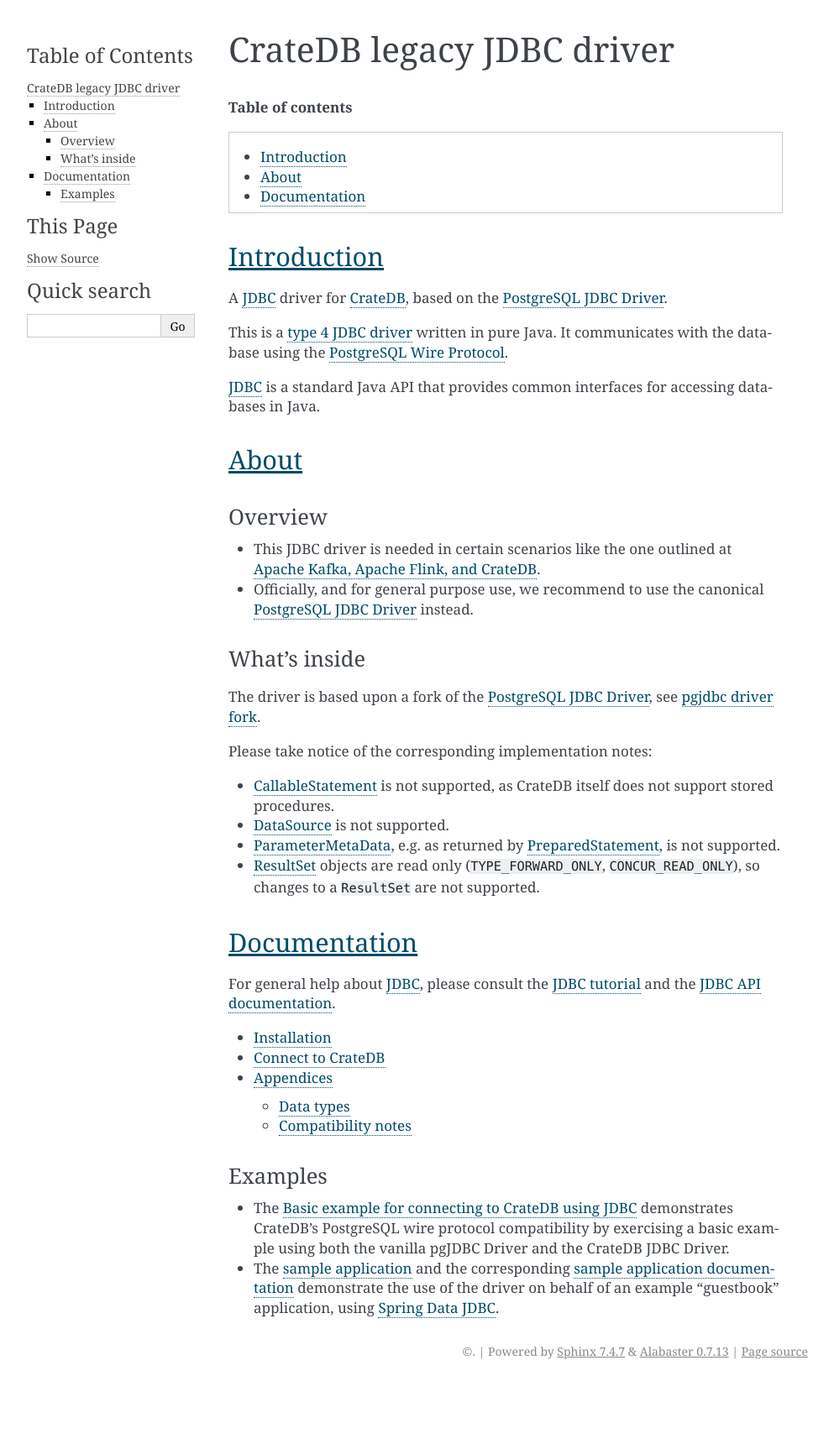
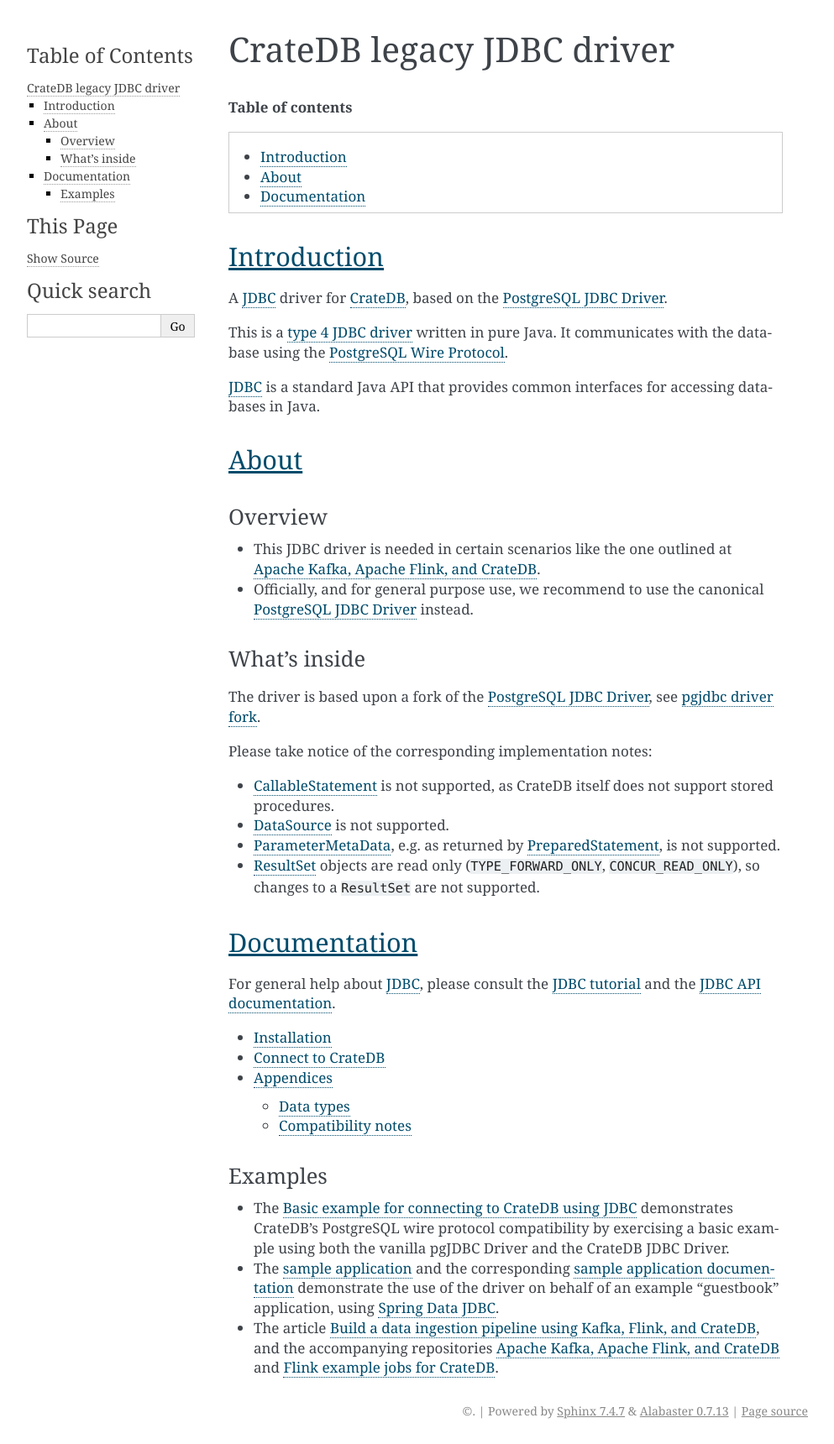
Before and after one commit to crate/crate-jdbc, a Sphinx documentation site: the page built from docs/index.rst, in a window 1280 px wide. Shown: the whole page at 84% size, without its empty margins (148-1141 px from the left). Built offline with Sphinx 7.4.7, drawn with Linux system fonts in a browser that asks for light colours; before the commit the page ends 1649 px from its top, so only the background shows below that.

Commit message:
Documentation: Add example about Apache Kafka, Apache Flink, and CrateDB

```diff
--- a/docs/index.rst
+++ b/docs/index.rst
@@ -82,13 +82,18 @@
 - The `sample application`_ and the corresponding `sample application
   documentation`_ demonstrate the use of the driver on behalf of an example
   "guestbook" application, using `Spring Data JDBC`_.
+- The article `Build a data ingestion pipeline using Kafka, Flink, and CrateDB`_,
+  and the accompanying repositories `Apache Kafka, Apache Flink, and CrateDB`_
+  and `Flink example jobs for CrateDB`_.
 
 
 .. _Apache Kafka, Apache Flink, and CrateDB: https://github.com/crate/cratedb-examples/tree/main/stacks/kafka-flink
 .. _Basic example for connecting to CrateDB using JDBC: https://github.com/crate/cratedb-examples/tree/main/by-language/java-jdbc
+.. _Build a data ingestion pipeline using Kafka, Flink, and CrateDB: https://dev.to/crate/build-a-data-ingestion-pipeline-using-kafka-flink-and-cratedb-1h5o
 .. _CallableStatement: https://docs.oracle.com/javase/8/docs/api/java/sql/CallableStatement.html
 .. _CrateDB: https://crate.io/products/cratedb/
 .. _DataSource: https://docs.oracle.com/javase/8/docs/api/javax/sql/DataSource.html
+.. _Flink example jobs for CrateDB: https://github.com/crate/cratedb-flink-jobs
 .. _hosted on GitHub: https://github.com/crate/crate-jdbc/
 .. _JDBC API documentation: https://docs.oracle.com/javase/8/docs/technotes/guides/jdbc/
 .. _JDBC tutorial: https://docs.oracle.com/javase/tutorial/jdbc/basics/
```
